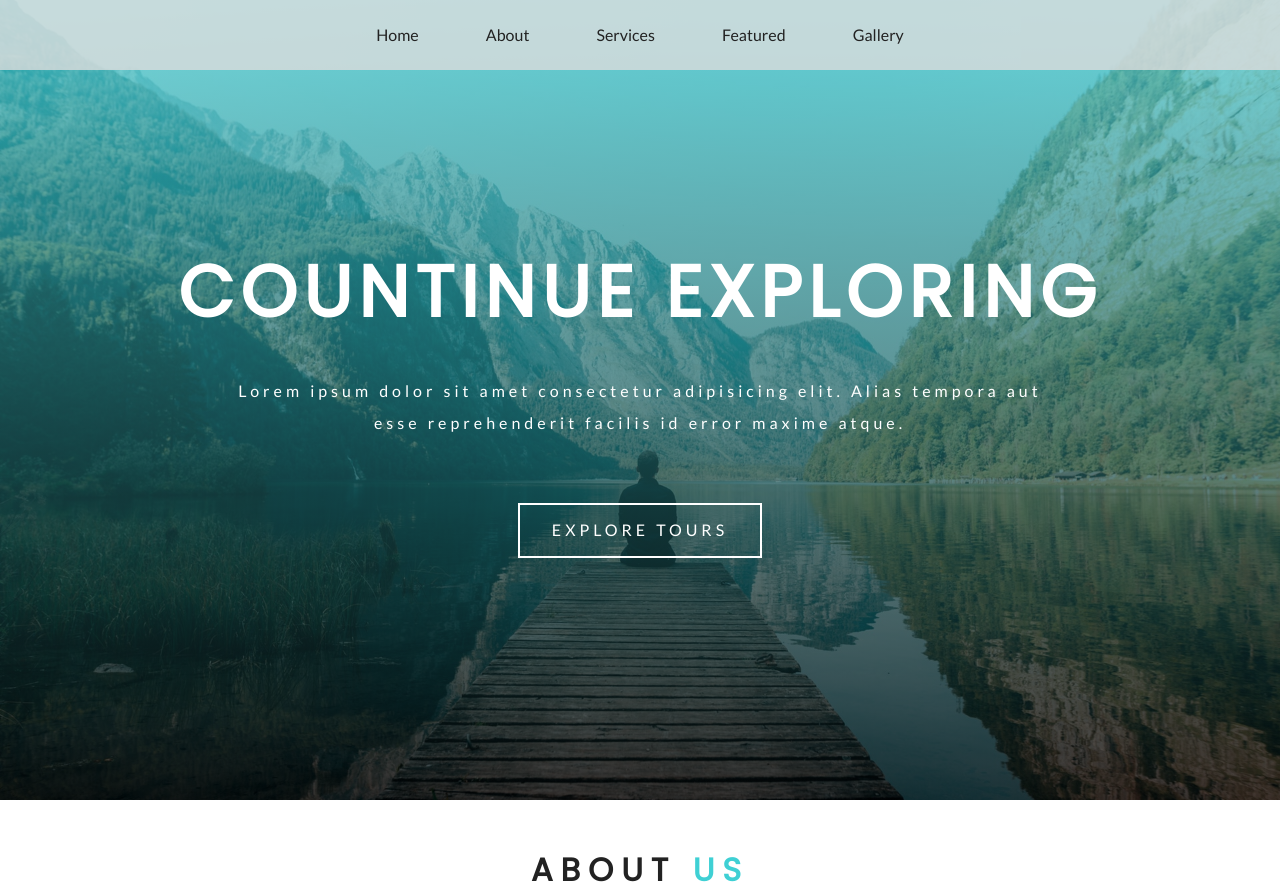
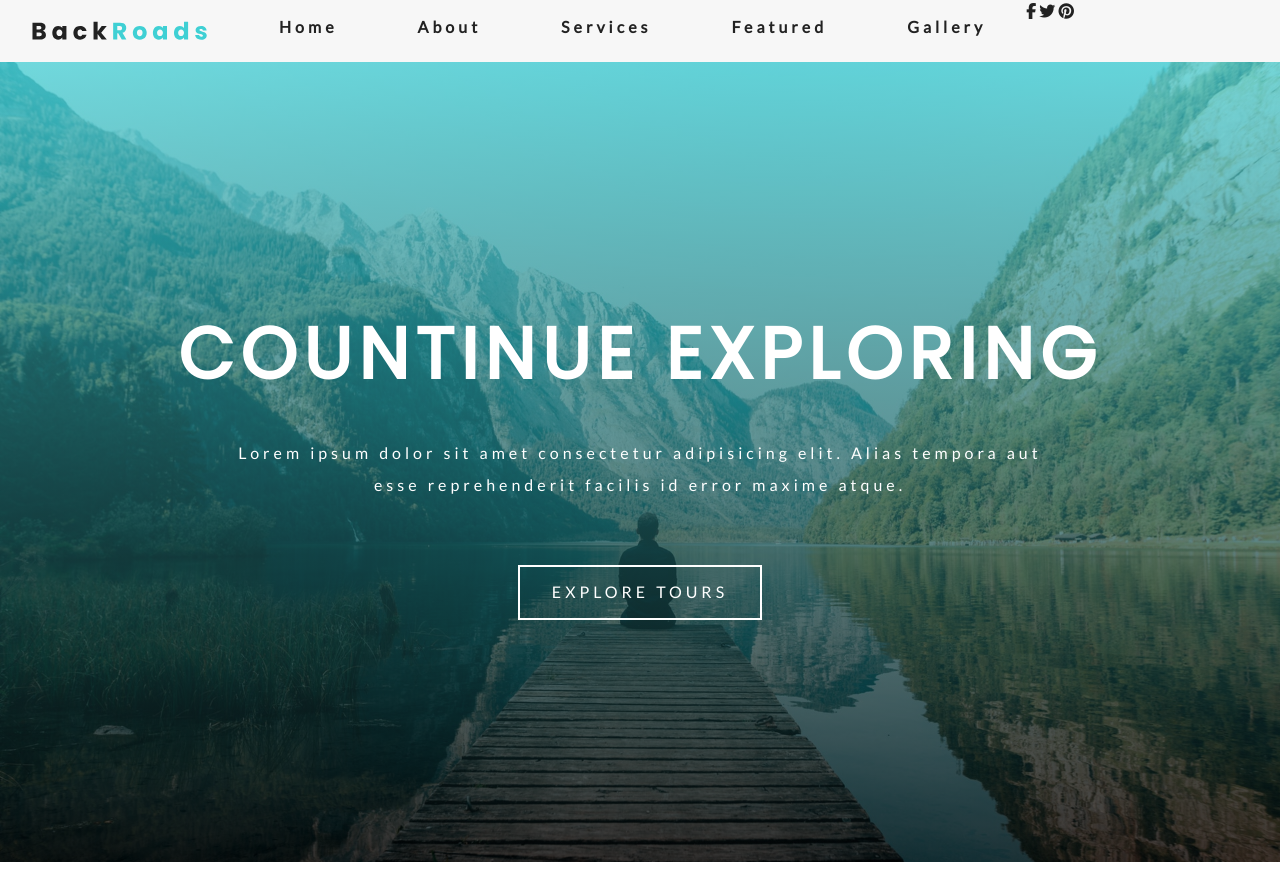
Before and after one commit to kapeiharshad/backroad_html_css-flexBox, a plain HTML site: page index.html in a window 1280 px wide. Shown: the top 896 px of the page. Drawn offline with Linux system fonts and the light colour scheme.

Commit message:
nav partially done

```diff
--- a/css/styles.css
+++ b/css/styles.css
@@ -34,7 +34,7 @@ body {
   font-size: 1rem;
 }
 
-img {
+img:not(.nav-logo) {
   width: 100%;
   display: block;
 }
@@ -111,16 +111,16 @@ a {
 
 /* -------------------- start of  nav css --------------------- */
 
-.nav {
-  position:relative;
+/* .nav {
+  position: relative;
   z-index: 1;
 }
-.nav-container{
-  background: rgb(221, 221, 221,0.8);
+.nav-container {
+  background: var(--primaryColor);
   position: fixed;
   width: 100%;
   text-align: center;
-  padding: 1.5rem 0;
+  padding: 1rem 0;
 }
 .nav-text {
   display: inline-block;
@@ -129,13 +129,63 @@ a {
   font-weight: 500;
   color: var(--mainBlack);
 }
-.nav-text:hover{
-  color:var(--primaryColor);
+.nav-text:hover {
+  color: var(--primaryColor);
   text-decoration: underline;
+} */
+.nav {
+  background: var(--offWhite);
+}
+
+.nav-header {
+  display: flex;
+  justify-content: space-between;
+  align-items: center;
+  padding: 1rem 2rem;
+}
+
+.nav-toggle {
+  background: transparent;
+  border: none;
+  outline: none;
+  color: var(--primaryColor);
+  font-size: 1.2rem;
+  transition: var(--mainTransition);
+}
+
+.nav-toggle:hover {
+  font-size: 1.6rem;
+}
+
+.nav-icons-container {
+  display: none;
+}
+.nav-text {
+  display: block;
+  text-transform: capitalize;
+  color: var(--mainBlack);
+  font-weight: bold;
+  padding: 1rem 2.5rem;
+  letter-spacing: var(--mainSpacing);
+}
+
+@media screen and (min-width: 768px) {
+  .nav-toggle {
+    display: none;
+  }
+  .nav-container {
+    display: flex;
+  }
+  .nav-options {
+    display: flex;
+    width: auto;
+  }
+  .nav-icons-container {
+    display: flex;
+  }
 }
 
 /* -------------------- end of  nav css --------------------- */
-
 
 /* -------------------- start of  hero css --------------------- */
 
@@ -463,25 +513,25 @@ input[type="email"] {
   margin-right: 2rem;
   font-size: 1.1rem;
 }
-.footer-single-icon:hover{
+.footer-single-icon:hover {
   color: var(--primaryColor);
   cursor: pointer;
 }
-.footer-rigths{
+.footer-rigths {
   text-transform: capitalize;
   letter-spacing: 3px;
 }
-.footer-single-option{
+.footer-single-option {
   color: var(--mainWhite);
 }
-.footer-single-option:hover{
-  color:var(--primaryColor);
+.footer-single-option:hover {
+  color: var(--primaryColor);
   text-decoration: underline;
 }
-.footer-rigths-text{
+.footer-rigths-text {
   display: inline;
 }
-.footer-rigths-subtext{
+.footer-rigths-subtext {
   color: var(--primaryColor);
   display: inline;
 }
--- a/index.html
+++ b/index.html
@@ -19,6 +19,13 @@
       <nav>
         <div class="nav">
           <div class="nav-container">
+          <div class="nav-header">
+            <img class="nav-logo" src="./image/logo.svg" alt="backroad company">
+            <button type="button" class="nav-toggle">
+              <i class="fas fa-bars"></i>
+            </button>
+          </div>
+          <div class="nav-links-container">
             <article class="nav-options">
               <a href="#home" class="nav-text">home</a>
               <a href="#about" class="nav-text">about</a>
@@ -27,6 +34,20 @@
               <a href="#gallery"  class="nav-text">gallery</a>
             </article>
           </div>
+          <div class="nav-icons-container">
+            <article class="nav-icon">
+                <span class="nav-single-icon"
+                  ><i class="fab fa-facebook-f"></i
+                ></span>
+                <span class="nav-single-icon"
+                  ><i class="fab fa-twitter"></i
+                ></span>
+                <span class="nav-single-icon"
+                  ><i class="fab fa-pinterest"></i
+                ></span>
+              </article>
+          </div>
+        </div>
         </div>
       </nav>
       <!-- end of nav -->
```
Also changed, not shown: image/logo.svg (added).
